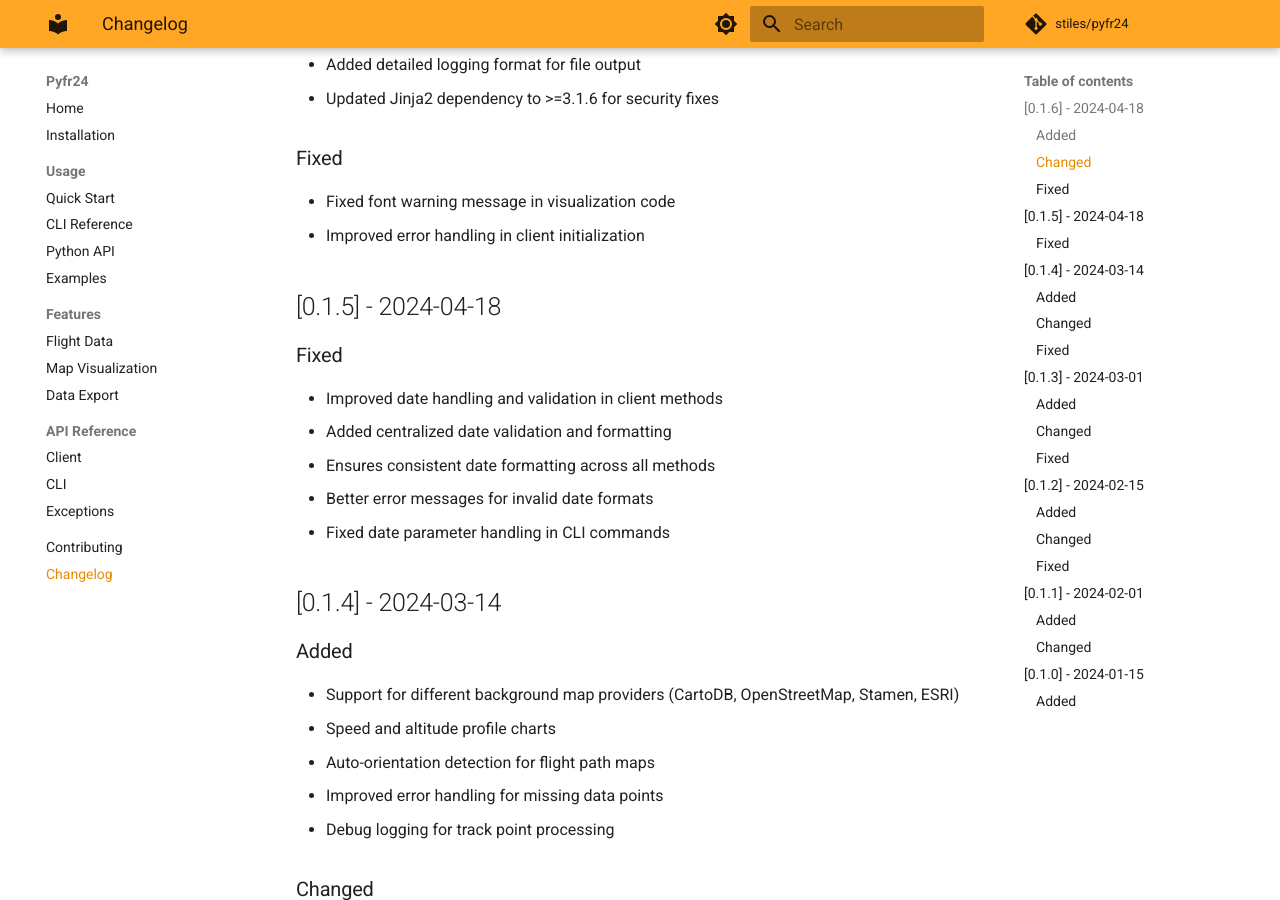
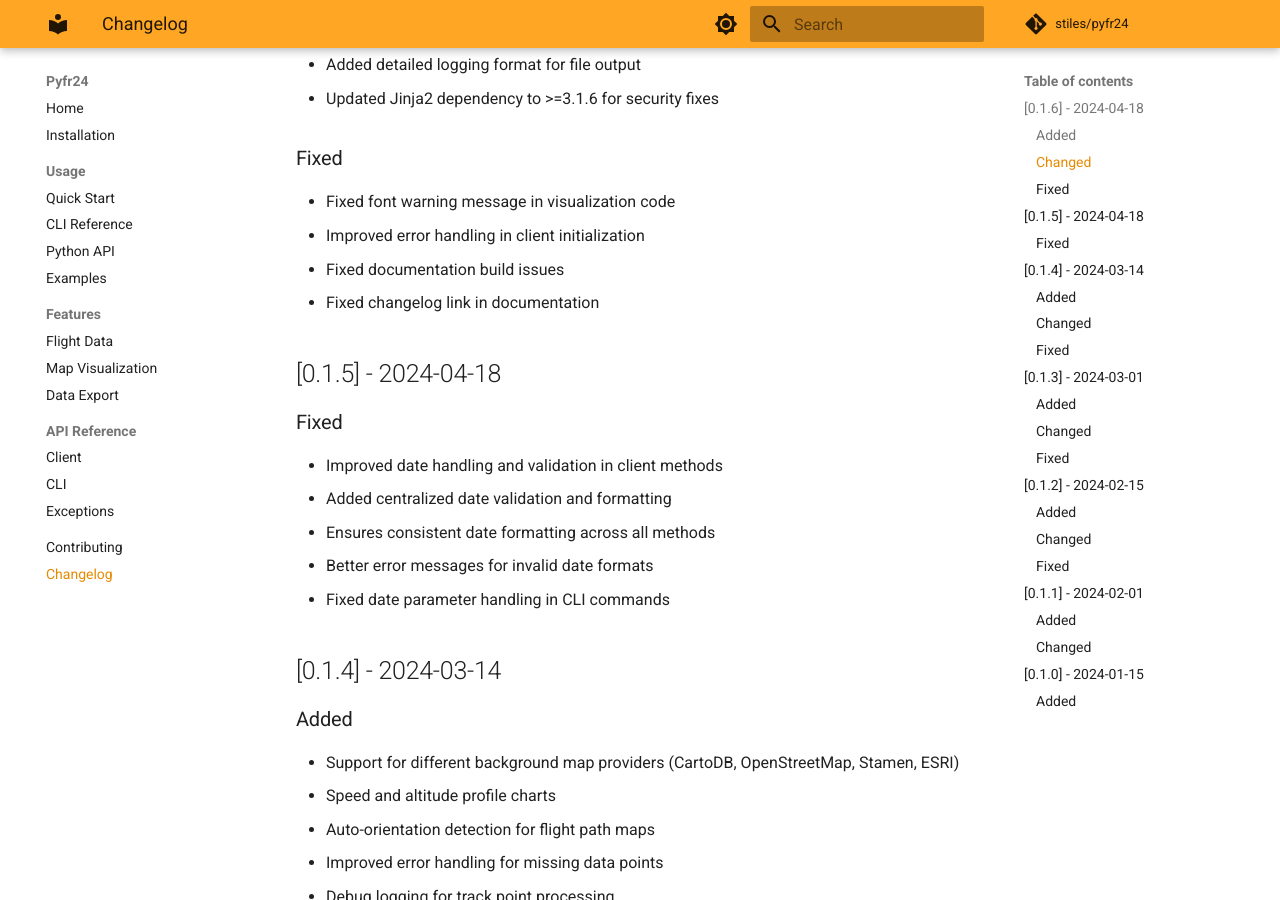
Before and after one commit to stiles/pyfr24, an MkDocs documentation site: the page built from docs/changelog/index.md, in a window 1280 px wide and 900 px high, scrolled down 704 px. Built offline with MkDocs 1.6.1 and Material for MkDocs 9.7.7, drawn with Linux system fonts in a browser that asks for light colours; comment, search, counter and statistics services are not loaded.

Commit message:
docs: update changelog and fix documentation build

```diff
--- a/docs/changelog/index.md
+++ b/docs/changelog/index.md
@@ -25,6 +25,8 @@ and this project adheres to [Semantic Versioning](https://semver.org/spec/v2.0.0
 ### Fixed
 - Fixed font warning message in visualization code
 - Improved error handling in client initialization
+- Fixed documentation build issues
+- Fixed changelog link in documentation
 
 ## [0.1.5] - 2024-04-18
 
```
